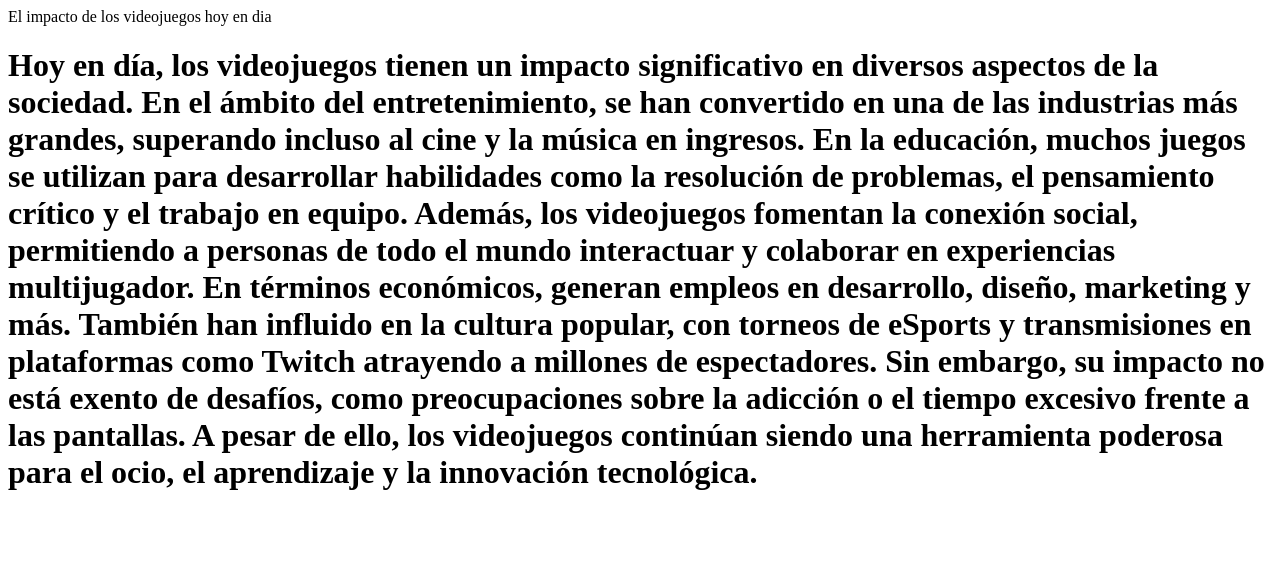
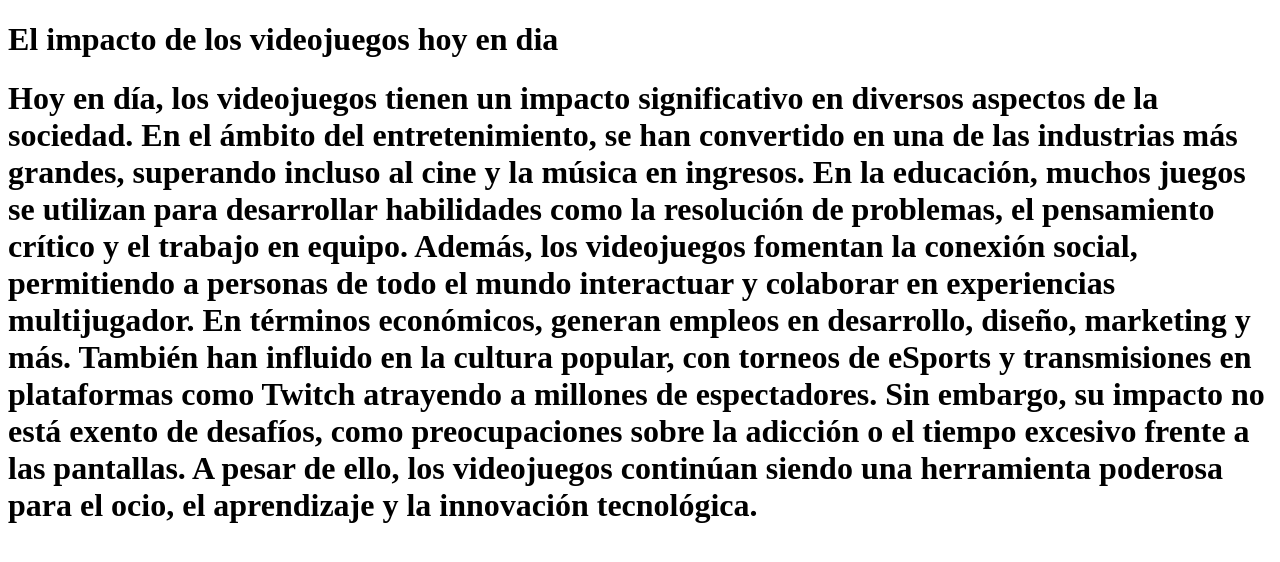
Before and after one commit to Edwins-arch/repositorio-4, a plain HTML site: page index.html in a window 1280 px wide. Drawn offline with Linux system fonts and the light colour scheme.

Commit message:
confirmar

```diff
--- a/index.html
+++ b/index.html
@@ -6,8 +6,9 @@
     <title>videoJuegos</title>
 </head>
 <body>
-    <header>El impacto de los videojuegos hoy en dia</header>
+    <header>
+        <h1>El impacto de los videojuegos hoy en dia</h1>
     <h1>Hoy en día, los videojuegos tienen un impacto significativo en diversos aspectos de la sociedad. En el ámbito del entretenimiento, se han convertido en una de las industrias más grandes, superando incluso al cine y la música en ingresos. En la educación, muchos juegos se utilizan para desarrollar habilidades como la resolución de problemas, el pensamiento crítico y el trabajo en equipo. Además, los videojuegos fomentan la conexión social, permitiendo a personas de todo el mundo interactuar y colaborar en experiencias multijugador. En términos económicos, generan empleos en desarrollo, diseño, marketing y más. También han influido en la cultura popular, con torneos de eSports y transmisiones en plataformas como Twitch atrayendo a millones de espectadores. Sin embargo, su impacto no está exento de desafíos, como preocupaciones sobre la adicción o el tiempo excesivo frente a las pantallas. A pesar de ello, los videojuegos continúan siendo una herramienta poderosa para el ocio, el aprendizaje y la innovación tecnológica.</h1>
-
+</header>
 </body>
 </html>
```
